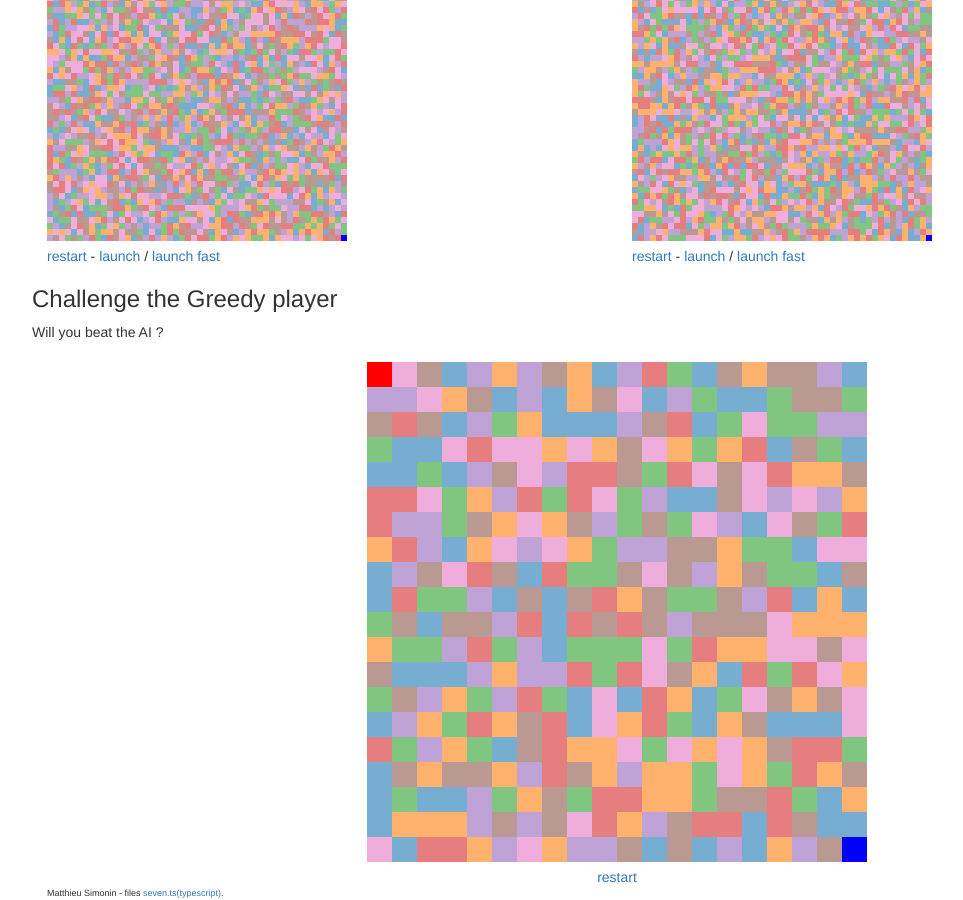
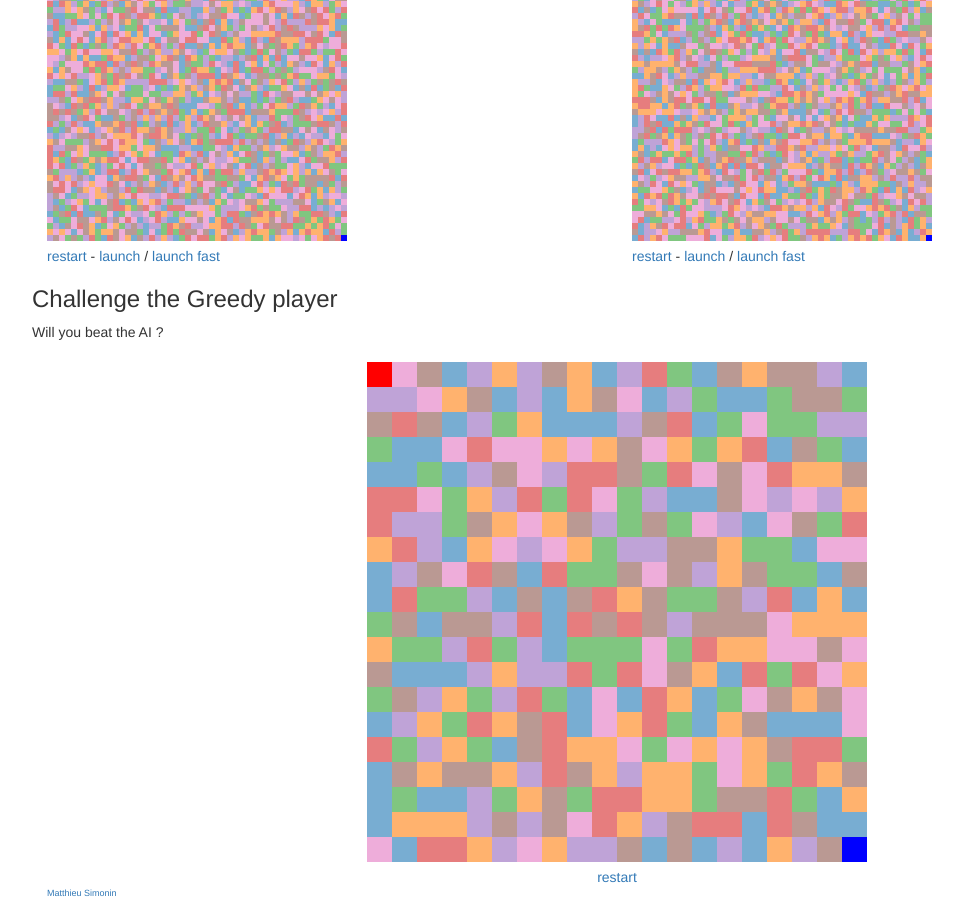
Before and after one commit to msimonin/msimonin.github.io, a Jekyll site: the page static/seven-colors/index.html, which Jekyll copies as it is, in a window 1280 px wide and 900 px high, scrolled down 1018 px. Shown: the whole window, without its empty margins (23-986 px from the left). Built offline with Jekyll 4.4.1, drawn with Linux system fonts in a browser that asks for light colours.

```diff
--- a/static/seven-colors/index.html
+++ b/static/seven-colors/index.html
@@ -168,7 +168,7 @@
 
 
     <div class="footer">
-      Matthieu Simonin - files <a href="js/seven.ts">seven.ts(typescript)</a>.
+      <a href="https://msimonin.github.io">Matthieu Simonin</a>
     </div>
 </div>
 
```
Also changed, not shown: other parts of static/seven-colors/index.html (+1 -1 lines).
